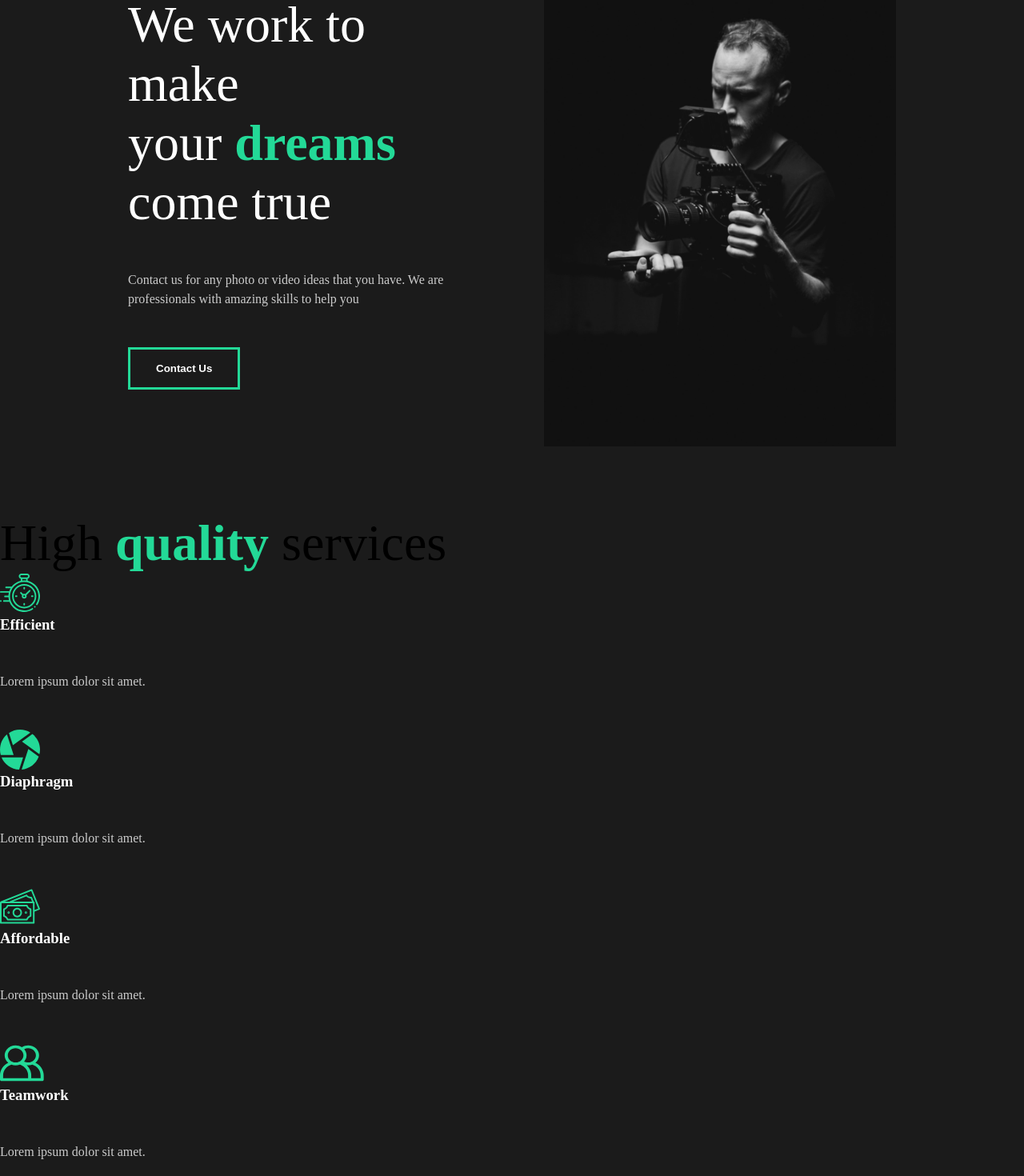
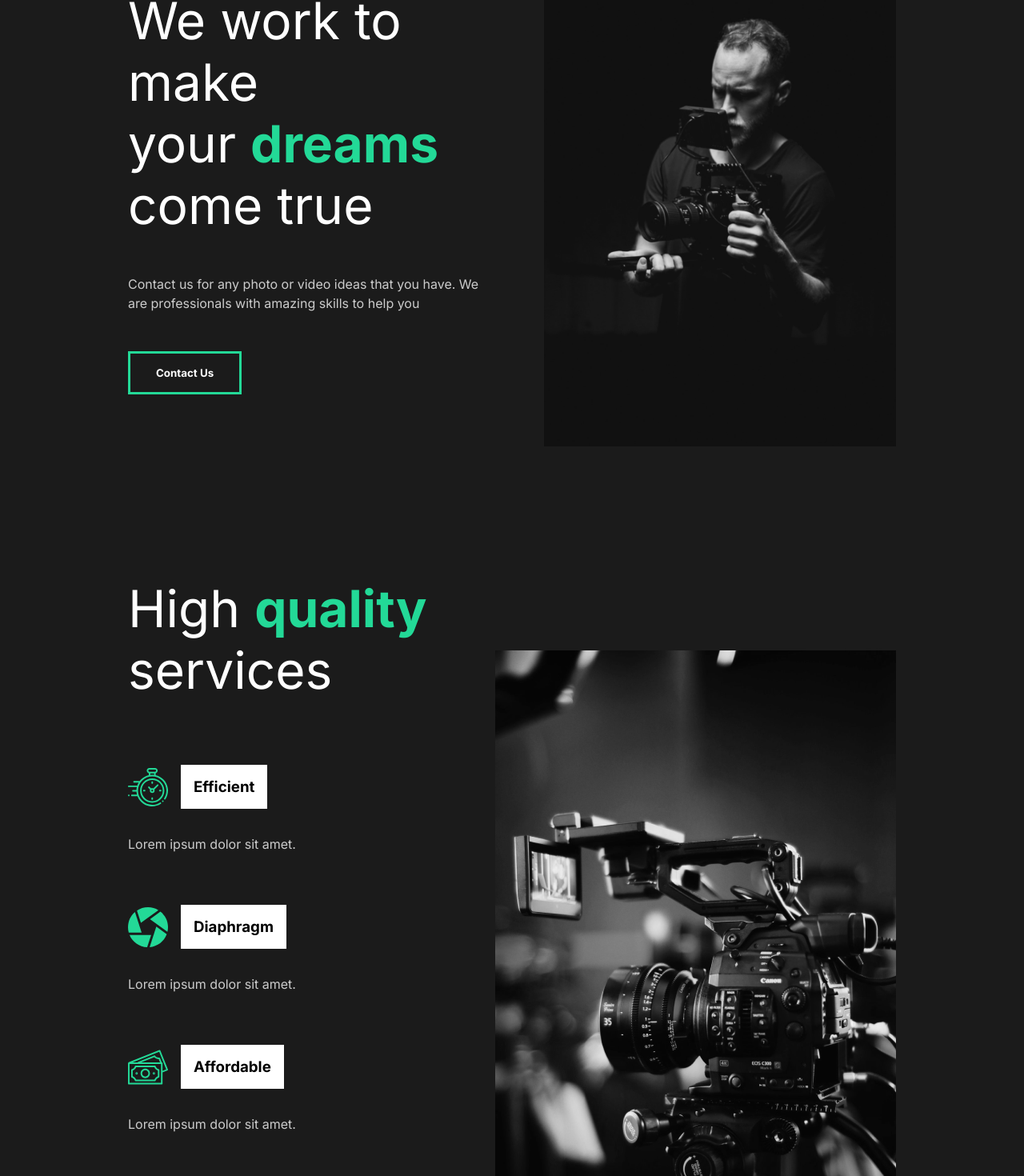
Before and after one commit to oley-projects/catpure-react-app, a React (Create React App) app: page / in a window 1280 px wide. Shown: the part 162-1632 px from the top of the page at 80% size. Built offline with nearby package versions, Linux system fonts and the light colour scheme.

Commit message:
services section styles

```diff
--- a/public/index.html
+++ b/public/index.html
@@ -9,6 +9,9 @@
       name="description"
       content="Web site created using create-react-app"
     />
+    <link rel="preconnect" href="https://fonts.googleapis.com">
+    <link rel="preconnect" href="https://fonts.gstatic.com" crossorigin>
+    <link href="https://fonts.googleapis.com/css2?family=Inter:wght@400;700&family=Lobster&display=swap" rel="stylesheet">
     <link rel="apple-touch-icon" href="%PUBLIC_URL%/logo192.png" />
     <!--
       manifest.json provides metadata used when your web app is installed on a
--- a/src/components/AboutSection.js
+++ b/src/components/AboutSection.js
@@ -1,5 +1,6 @@
 import home1 from "../img/home1.png";
 import styled from "styled-components";
+import { About, Descriptiom, Image, Hide} from "../styles";
 
 const AboutSection = () => {
   return(
@@ -30,32 +31,5 @@
 };
 
 // Styled Components
-const About = styled.div`
-  min-height: 90vh;
-  display: flex;
-  align-items: center;
-  justify-content: space-between;
-  padding: 5rem 10rem;
-  color: white;
-`;
-const Descriptiom = styled.div`
-  flex: 1;
-  padding-right: 5rem;
-  h2 {
-    font-weight: lighter;
-  }
-`;
-const Image = styled.div`
-  flex: 1;
-  overflow: hidden;
-  img {
-    width: 100%;
-    height: 80vh;
-    object-fit: cover;
-  }
-`;
-const Hide = styled.div`
-  overflow: hidden;
-`;
 
 export default AboutSection;
--- a/src/components/GlobalStyle.js
+++ b/src/components/GlobalStyle.js
@@ -9,6 +9,7 @@
 
     body {
         background-color: #1b1b1b;
+        font-family: 'Inter', sans-serif;
     }
 
     button {
@@ -19,6 +20,7 @@
         border: 3px solid #23d997;
         background-color: transparent;
         color: white;
+        font-family: 'Inter', sans-serif;
         transition: all 0.5s ease;
         &:hover {
             background-color: #23d997;
--- a/src/components/ServicesSection.js
+++ b/src/components/ServicesSection.js
@@ -5,47 +5,78 @@
 import teamwork from "../img/teamwork.svg";
 import home2 from "../img/home2.png";
 
+//  Styles
+import styled from "styled-components";
+import { About, Descriptiom, Image} from "../styles";
+
 const ServicesSection = () => {
   return (
-    <div className="services">
+    <Services>
       <div className="description">
         <h2>
           High <span>quality</span> services
         </h2>
-        <div className="cards">
-          <div className="card">
+        <Cards>
+          <Card>
             <div className="icon">
               <img src={clock} alt="clock" />
               <h3>Efficient</h3>
             </div>
             <p>Lorem ipsum dolor sit amet.</p>
-          </div>
-          <div className="card">
+          </Card>
+          <Card>
             <div className="icon">
               <img src={diaphragm} alt="diaphragm" />
               <h3>Diaphragm</h3>
             </div>
             <p>Lorem ipsum dolor sit amet.</p>
-          </div>
-          <div className="card">
+          </Card>
+          <Card>
             <div className="icon">
               <img src={money} alt="money" />
               <h3>Affordable</h3>
             </div>
             <p>Lorem ipsum dolor sit amet.</p>
-          </div>
-          <div className="card">
+          </Card>
+          <Card>
             <div className="icon">
               <img src={teamwork} alt="teamwork" />
               <h3>Teamwork</h3>
             </div>
             <p>Lorem ipsum dolor sit amet.</p>
-          </div>
-        </div>
+          </Card>
+        </Cards>
       </div>
       <img src={home2} alt="home" />
-    </div>
+    </Services>
   );
 };
 
+const Services = styled(About)`
+  h2 {
+    padding-bottom: 5rem;
+  }
+  p {
+    width: 70%;
+    padding: 2rem 0 4rem;
+  }
+`;
+const Cards = styled.div`
+  display: flex;
+  flex-wrap: wrap;
+`;
+const Card = styled.div`
+  flex-basis: 20rem;
+  .icon {
+    display: flex;
+    align-items: center;
+    h3 {
+      margin-left: 1rem;
+      padding: 1rem;
+      background-color: white;
+      color: #000;
+    }
+  }
+`;
+
 export default ServicesSection;
--- /dev/null
+++ b/src/styles.js
@@ -0,0 +1,29 @@
+import styled from "styled-components";
+
+export const About = styled.div`
+  min-height: 90vh;
+  display: flex;
+  align-items: center;
+  justify-content: space-between;
+  padding: 5rem 10rem;
+  color: white;
+`;
+export const Descriptiom = styled.div`
+  flex: 1;
+  padding-right: 5rem;
+  h2 {
+    font-weight: lighter;
+  }
+`;
+export const Image = styled.div`
+  flex: 1;
+  overflow: hidden;
+  img {
+    width: 100%;
+    height: 80vh;
+    object-fit: cover;
+  }
+`;
+export const Hide = styled.div`
+  overflow: hidden;
+`;
```
